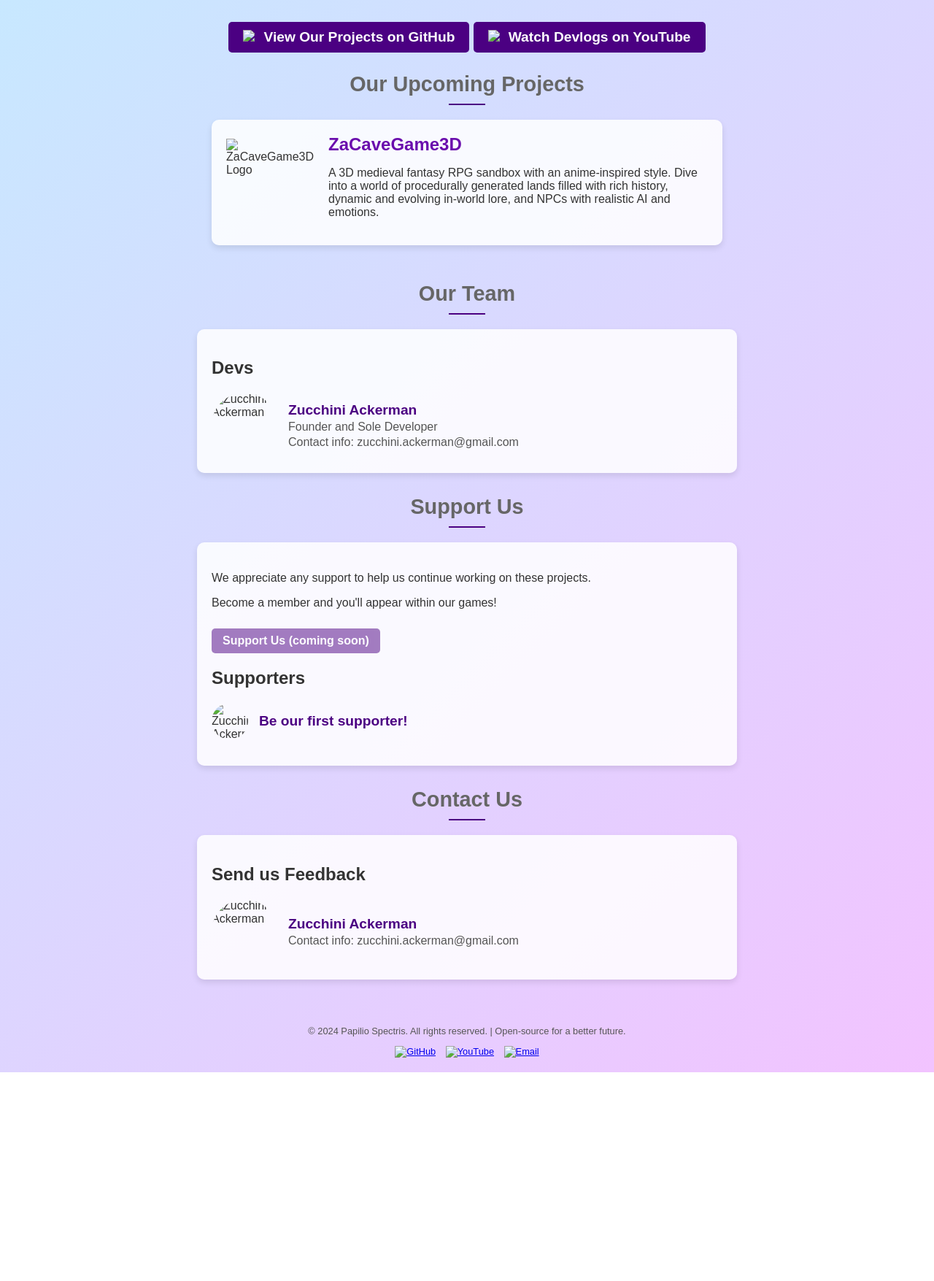
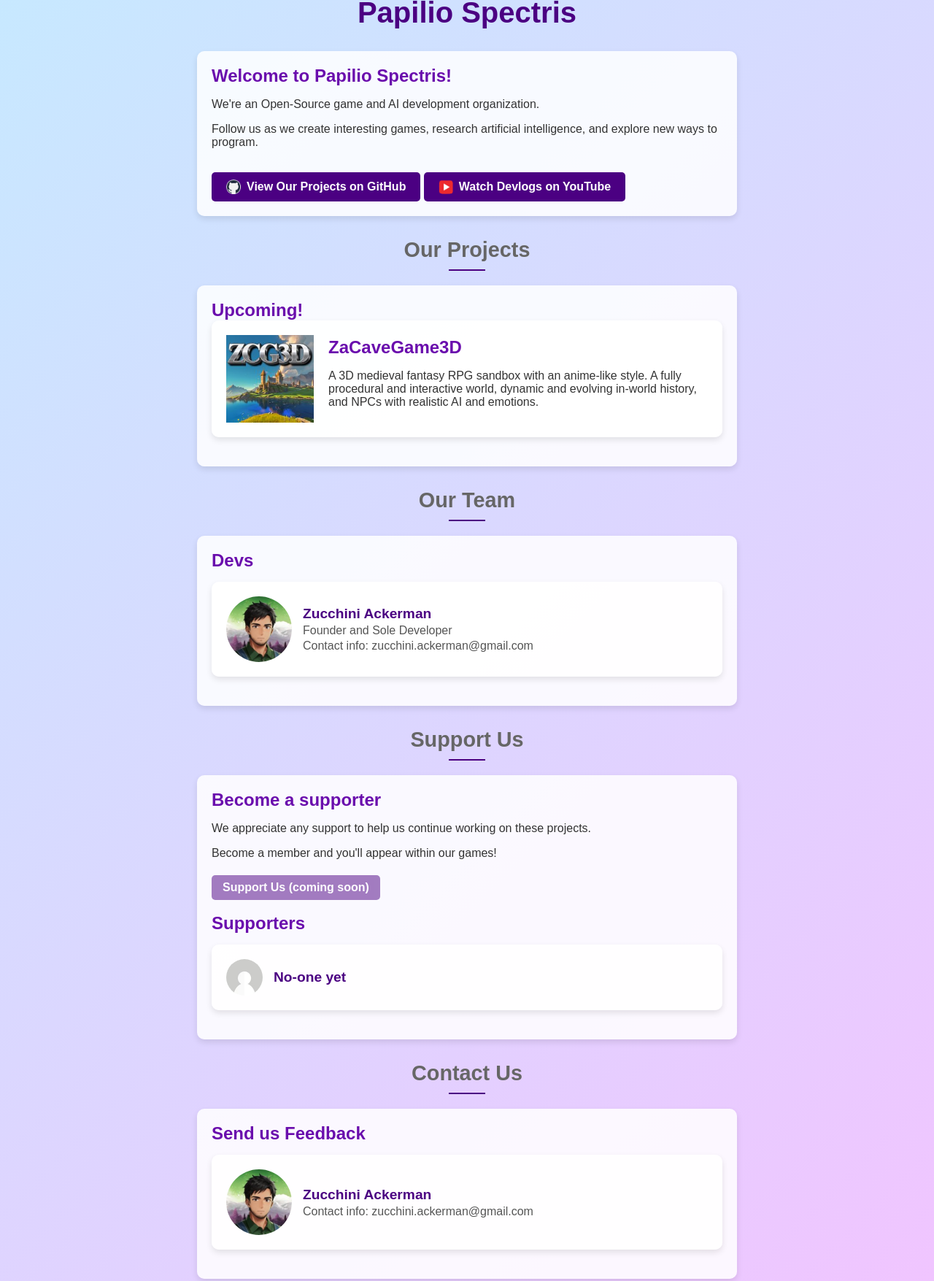
Before and after one commit to PapilioSpectris/papiliospectris.github.io, a plain HTML site: page index.html in a window 1280 px wide. Shown: the part 299-2054 px from the top of the page at 73% size. Before the commit the page ends 1768 px from the top, so only its background shows below. Drawn offline with Linux system fonts and the light colour scheme.

Commit message:
added images and changed indentation to tabs

```diff
--- a/index.html
+++ b/index.html
@@ -3,6 +3,7 @@
 <head>
 	<meta charset="UTF-8">
 	<meta name="viewport" content="width=device-width, initial-scale=1.0">
+	<link rel="icon" href="favicon.ico">
 	<title>Papilio Spectris</title>
 	<style>
 		/* Main Styling */
@@ -51,7 +52,7 @@
 			body {
 				padding: 10px;
 			}
-            .project, .credits {
+			.project, .whitebox {
 				flex-direction: column;
 				align-items: flex-start;
 			}
@@ -84,12 +85,14 @@
 			margin: 0;
 		}
 
-        /* Main Description */
-        .description {
+		.whitebox {
 			max-width: 700px;
-            text-align: center;
-            font-size: 1.2em;
-            margin-bottom: 20px;
+			width: 100%;
+			background-color: #ffffffd9;
+			border-radius: 10px;
+			padding: 20px;
+			box-shadow: 0px 4px 8px rgba(0, 0, 0, 0.1);
+			margin-bottom: 30px;
 		}
 
 		.button {
@@ -115,12 +118,6 @@
 			height: 20px;
 		}
 
-        /* Offset section for fixed top-bar */
-        .section-offset {
-            padding-top: 60px; /* Same height as the top bar */
-            margin-top: -60px; /* Negative margin to visually align with original layout */
-        }
-
 		/* Section Titles */
 		.section-title {
 			color: #666;
@@ -130,6 +127,8 @@
 			position: relative;
 			opacity: 0;
 			animation: fadeInUp 0.5s ease forwards;
+			padding-top: 60px;
+			margin-top: -60px;
 		}
 
 		.section-title::after {
@@ -139,13 +138,6 @@
 			height: 2px;
 			background-color: #4B0082;
 			margin: 10px auto;
-        }
-
-        /* Projects Section */
-        .projects-section {
-            max-width: 700px;
-            width: 100%;
-            margin-bottom: 30px;
 		}
 
 		.project {
@@ -167,20 +159,12 @@
 			margin-right: 20px;
 		}
 
-        .project-description h2 {
+		.whitebox h2 {
 			color: #6a0dad;
 			margin: 0;
 		}
 
-        /* Credits Section */
-        .credits {
-            max-width: 700px;
-            width: 100%;
-            background-color: #ffffffd9;
-            border-radius: 10px;
-            padding: 20px;
-            box-shadow: 0px 4px 8px rgba(0, 0, 0, 0.1);
-            margin-bottom: 30px;
+		.fadein {
 			opacity: 0;
 			animation: fadeInUp 0.5s ease forwards;
 		}
@@ -189,6 +173,13 @@
 		.credit-section {
 			display: flex;
 			align-items: center;
+			background-color: #ffffffd9;
+			border-radius: 10px;
+			padding: 20px;
+			box-shadow: 0px 4px 8px rgba(0, 0, 0, 0.1);
+			margin-bottom: 20px;
+			opacity: 0;
+			animation: fadeInUp 0.5s ease forwards;
 			margin-top: 15px;
 		}
 
@@ -215,7 +206,7 @@
 		/* Support Us Button */
 		.support-button {
 			display: inline-block;
-            margin-top: 10px;
+			margin-top: 5px;
 			padding: 8px 15px;
 			color: white;
 			background-color: #4B0082;
@@ -271,7 +262,6 @@
 	</style>
 </head>
 <body>
-
 	<!-- Top Bar for Navigation -->
 	<nav class="top-bar">
 		<a href="#">Home</a>
@@ -283,41 +273,44 @@
 
 	<!-- Header with Logo and Title -->
 	<header>
-        <img src="images/logo.png" alt="Papilio Spectris Logo" class="organization-logo" />
+		<img src="images/logo.jpg" alt="Papilio Spectris Logo" class="organization-logo" />
 		<h1>Papilio Spectris</h1>
 	</header>
 
 	<!-- Description Section -->
-    <div class="description">
-        <p>Welcome to Papilio Spectris! We're a game development and AI-driven organization, crafting open-source projects that bring worlds to life. Follow us as we innovate in game development, artificial intelligence, and explore new boundaries of creativity and interaction.</p>
+	<section class="whitebox">
+		<h2>Welcome to Papilio Spectris!</h2>
+		<p>We're an Open-Source game and AI development organization.</p>
+		<p>Follow us as we create interesting games, research artificial intelligence, and explore new ways to program.</p>
 		<a href="https://github.com/PapilioSpectris" class="button" aria-label="View Our Projects on GitHub">
-            <img src="images/github.png" alt="GitHub Icon" />View Our Projects on GitHub
+			<img src="images/icons/github.png" alt="GitHub Icon" />View Our Projects on GitHub
 		</a>
 		<a href="https://www.youtube.com/@zucchini_ackerman" class="button" aria-label="Watch Devlogs on YouTube">
-            <img src="images/youtube.png" alt="YouTube Icon" />Watch Devlogs on YouTube
+			<img src="images/icons/youtube.png" alt="YouTube Icon" />Watch Devlogs on YouTube
 		</a>
-    </div>
+	</section>
 
 	<!-- Projects Section -->
-    <h2 id="projects" class="section-title section-offset">Our Upcoming Projects</h2>
-    <section class="projects-section" aria-labelledby="projects">
+	<h2 id="projects" class="section-title">Our Projects</h2>
+	<section class="whitebox fadein" aria-labelledby="projects">
+		<h2>Upcoming!</h2>
 		<!-- Project: ZaCaveGame3D -->
-        <article class="project" aria-labelledby="zacavegame-title">
-            <img src="images/projects/zacavegame3d.png" alt="ZaCaveGame3D Logo" class="project-logo" />
+		<article class="project">
+			<img src="images/projects/zacavegame3d.jpg" alt="ZaCaveGame3D Logo" class="project-logo" />
 			<div class="project-description">
-                <h2 id="zacavegame-title">ZaCaveGame3D</h2>
-                <p>A 3D medieval fantasy RPG sandbox with an anime-inspired style. Dive into a world of procedurally generated lands filled with rich history, dynamic and evolving in-world lore, and NPCs with realistic AI and emotions.</p>
+				<h2>ZaCaveGame3D</h2>
+				<p>A 3D medieval fantasy RPG sandbox with an anime-like style. A fully procedural and interactive world, dynamic and evolving in-world history, and NPCs with realistic AI and emotions.</p>
 			</div>
 		</article>
 	</section>
 
 	<!-- Team Section -->
-    <h2 id="team" class="section-title section-offset">Our Team</h2>
-    <section class="credits" aria-labelledby="team">
+	<h2 id="team" class="section-title">Our Team</h2>
+	<section class="whitebox fadein" aria-labelledby="team">
 		<!-- Dev Information with Image -->
-        <h2 class="small-title">Devs</h2>
+		<h2>Devs</h2>
 		<div class="credit-section">
-            <img src="images/devs/zucchini_ackerman.png" alt="Zucchini Ackerman" class="big-avatar" />
+			<img src="images/devs/zucchini_ackerman.jpg" alt="Zucchini Ackerman" class="big-avatar" />
 			<div>
 				<h3>Zucchini Ackerman</h3>
 				<p>Founder and Sole Developer</p>
@@ -326,31 +319,32 @@
 		</div>
 	</section>
 	<!-- Support us Section -->
-    <h2 id="supporters" class="section-title section-offset">Support Us</h2>
-    <section class="credits" aria-labelledby="team">
-        <h2 class="small-title"></h2>
+	<h2 id="supporters" class="section-title">Support Us</h2>
+	<section class="whitebox fadein" aria-labelledby="team">
+		<h2>Become a supporter</h2>
 		<p>We appreciate any support to help us continue working on these projects.</p>
 		<p>Become a member and you'll appear within our games!</p>
 		<a href="#" class="support-button">Support Us (coming soon)</a>
 		<!-- Supporters Section -->
 		<div aria-labelledby="supporters">
-            <h2 class="small-title">Supporters</h2>
+		<br>
+			<h2>Supporters</h2>
 			<div class="credit-section">
-                <img src="images/supporters/default.png" alt="Zucchini Ackerman" class="small-avatar" />
+				<img src="images/supporters/default.jpg" alt="Zucchini Ackerman" class="small-avatar" />
 				<div>
-                    <h3>Be our first supporter!</h3>
+					<h3>No-one yet</h3>
 				</div>
 			</div>
 			<p></p>
 		</div>
 	</section>
 
-    <h2 id="contact" class="section-title section-offset">Contact Us</h2>
-    <section class="credits" aria-labelledby="team">
+	<h2 id="contact" class="section-title">Contact Us</h2>
+	<section class="whitebox fadein" aria-labelledby="team">
 		<!-- Dev Information with Image -->
-        <h2 class="small-title">Send us Feedback</h2>
+		<h2>Send us Feedback</h2>
 		<div class="credit-section">
-            <img src="images/devs/zucchini_ackerman.png" alt="Zucchini Ackerman" class="big-avatar" />
+			<img src="images/devs/zucchini_ackerman.jpg" alt="Zucchini Ackerman" class="big-avatar" />
 			<div>
 				<h3>Zucchini Ackerman</h3>
 				<p>Contact info: zucchini.ackerman@gmail.com</p>
@@ -362,11 +356,10 @@
 	<footer>
 		<p>&copy; 2024 Papilio Spectris. All rights reserved. | Open-source for a better future.</p>
 		<div class="social-icons">
-            <a href="https://github.com/PapilioSpectris" aria-label="GitHub"><img src="images/github.png" alt="GitHub"></a>
-            <a href="https://www.youtube.com/@zucchini_ackerman" aria-label="YouTube"><img src="images/youtube.png" alt="YouTube"></a>
-            <a href="mailto:zucchini.ackerman@gmail.com" aria-label="Email"><img src="images/email.png" alt="Email"></a>
+			<a href="https://github.com/PapilioSpectris" aria-label="GitHub"><img src="images/icons/github.png" alt="GitHub"></a>
+			<a href="https://www.youtube.com/@zucchini_ackerman" aria-label="YouTube"><img src="images/icons/youtube.png" alt="YouTube"></a>
+			<a href="mailto:zucchini.ackerman@gmail.com" aria-label="Email"><img src="images/icons/email.png" alt="Email"></a>
 		</div>
 	</footer>
-
 </body>
 </html>
```
Also changed, not shown: favicon.ico (added), images/devs/zucchini_ackerman.jpg (added), images/icons/email.png (added), images/icons/github.png (added), images/icons/youtube.png (added), images/logo.jpg (added), images/projects/zacavegame3d.jpg (added), images/supporters/default.jpg (added). Lines whose indentation alone changed are shown as unchanged.
